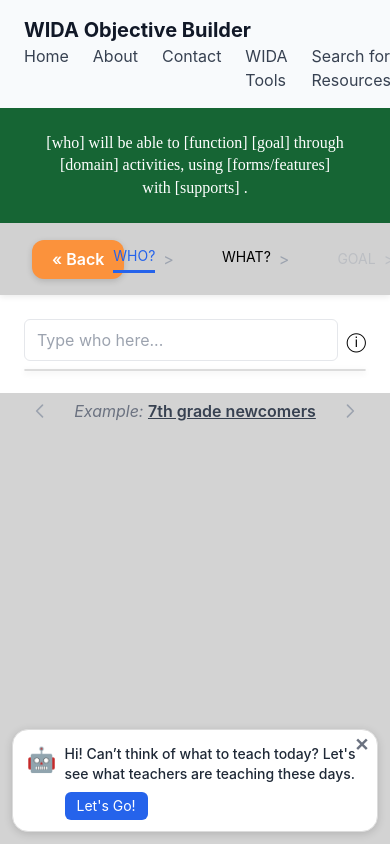
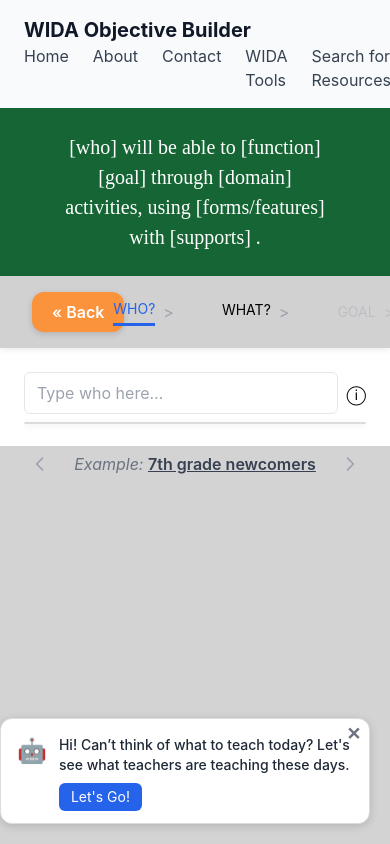
Before and after one commit to eslteacher902010/ELL-Lang-Obj-Maker, a Flask app: page / in a window 390 px wide; the page is wider, and only the part inside the window is pictured. Run offline with Flask 3, Linux system fonts and the light colour scheme; style sheets or scripts are compiled from the project's sources.

Commit message:
add back

```diff
--- a/static/css/styles.css
+++ b/static/css/styles.css
@@ -270,67 +270,3 @@
   overflow: hidden;
   background-color: #065f46; /* match fullscreen color */
 }
-
-/* ===== Mobile Fixes ===== */
-@media (max-width: 768px) {
-  body {
-    overflow-x: hidden;
-  }
-
-  #agentic-ai-helper {
-    right: 12px;
-    left: 12px;
-    bottom: 12px;
-    width: auto;
-    max-width: none;
-    padding: 0.85rem 0.85rem 0.7rem 0.85rem;
-    border-radius: 1rem;
-    gap: 0.5rem;
-  }
-
-  #agentic-ai-helper.high {
-    bottom: 100px;
-  }
-
-  #bottom-actions {
-    bottom: 1rem;
-    width: calc(100% - 24px);
-    left: 50%;
-    transform: translateX(-50%);
-    flex-wrap: wrap;
-    gap: 0.75rem;
-  }
-
-  #bottom-actions button,
-  #bottom-actions a {
-    width: 100%;
-    text-align: center;
-    padding: 0.85rem 1rem;
-  }
-
-  #objective-preview {
-    max-width: 92%;
-    font-size: 1rem;
-    line-height: 1.4;
-    padding: 0 0.5rem;
-  }
-
-  #objective-preview.fullscreen-preview {
-    font-size: 1.15rem !important;
-    margin-top: 6vh;
-    padding: 0 1rem;
-  }
-
-  .fullscreen-preview {
-    padding: 1.5rem 1rem;
-  }
-
-  #dynamic-panel button {
-    min-height: 52px;
-  }
-
-  .suggestions-list {
-    font-size: 16px;
-    max-height: 180px;
-  }
-}
```
